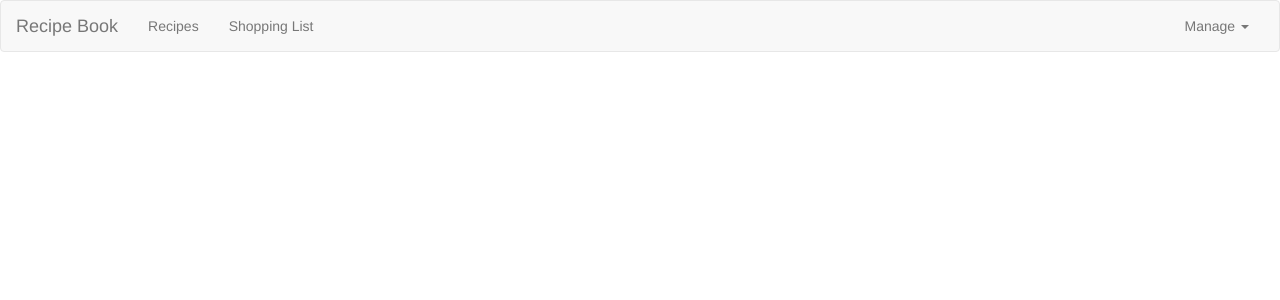
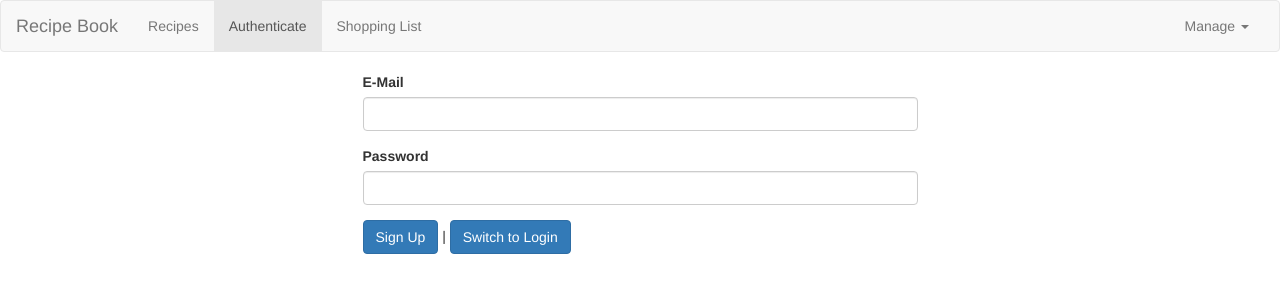
Before and after one commit to RayHaha/Angular.js-ShoppingListAndRecipe, an Angular app: page /auth in a window 1280 px wide. Before the commit this address led to /. Shown: the top 300 px of the page. Built offline with nearby package versions, Linux system fonts and the light colour scheme.

Commit message:
add the auth page

```diff
--- a/src/app/app-routung.module.ts
+++ b/src/app/app-routung.module.ts
@@ -7,6 +7,7 @@
 import { RecipeDetailComponent } from './recipes/recipe-detail/recipe-detail.component';
 import { RecipeEditComponent } from './recipes/recipe-edit/recipe-edit.component';
 import { RecipesResolverService } from './recipes/recipes-resolver.servics';
+import { AuthComponent } from './auth/auth.component';
 
 const appRoutes: Routes = [
     { path: '', redirectTo: '/recipes', pathMatch: 'full' },
@@ -16,7 +17,8 @@
         { path: ':id', component: RecipeDetailComponent, resolve: [RecipesResolverService] },
         { path: ':id/edit', component: RecipeEditComponent, resolve: [RecipesResolverService] }
     ] },
-    { path: 'shopping-list', component: ShoppingListComponent }
+    { path: 'shopping-list', component: ShoppingListComponent },
+    { path: 'auth', component: AuthComponent }
 ];
 
 @NgModule({
--- a/src/app/app.module.ts
+++ b/src/app/app.module.ts
@@ -17,6 +17,7 @@
 import { RecipeStartComponent } from './recipes/recipe-start/recipe-start.component';
 import { RecipeEditComponent } from './recipes/recipe-edit/recipe-edit.component';
 import { RecipeService } from './recipes/recipe.service';
+import { AuthComponent } from './auth/auth.component';
 
 @NgModule({
   declarations: [
@@ -30,7 +31,8 @@
     ShoppingEditComponent,
     DropdownDirective,
     RecipeStartComponent,
-    RecipeEditComponent
+    RecipeEditComponent,
+    AuthComponent
   ],
   imports: [
     BrowserModule, FormsModule, ReactiveFormsModule, HttpClientModule, AppRoutingModule
--- /dev/null
+++ b/src/app/auth/auth.component.html
@@ -0,0 +1,18 @@
+<div class="row">
+    <div class="col-xs-12 col-md-6 col-md-offset-3">
+        <form>
+            <div class="form-group">
+                <label for="email">E-Mail</label>
+                <input type="email" id="email" class="form-control">
+            </div>
+            <div class="form-group">
+                <label for="password">Password</label>
+                <input type="password" id="password" class="form-control">
+            </div>
+            <div>
+                <button class="btn btn-primary">Sign Up</button> |
+                <button class="btn btn-primary">Switch to Login</button>
+            </div>
+        </form>
+    </div>
+</div>
--- a/src/app/header/header.component.html
+++ b/src/app/header/header.component.html
@@ -8,6 +8,7 @@
                 <!-- <li><a href="#" (click)="onSelect('recipe')">Recipes</a></li>
                 <li><a href="#" (click)="onSelect('shopping-list')">Shopping List</a></li> -->
                 <li routerLinkActive="active"><a routerLink="/recipes">Recipes</a></li>
+                <li routerLinkActive="active"><a routerLink="/auth">Authenticate</a></li>
                 <li routerLinkActive="active"><a routerLink="/shopping-list">Shopping List</a></li>
             </ul>
             <ul class="nav navbar-nav navbar-right">
```
Also changed, not shown: src/app/auth/auth.component.ts (added, +7 -0 lines).
